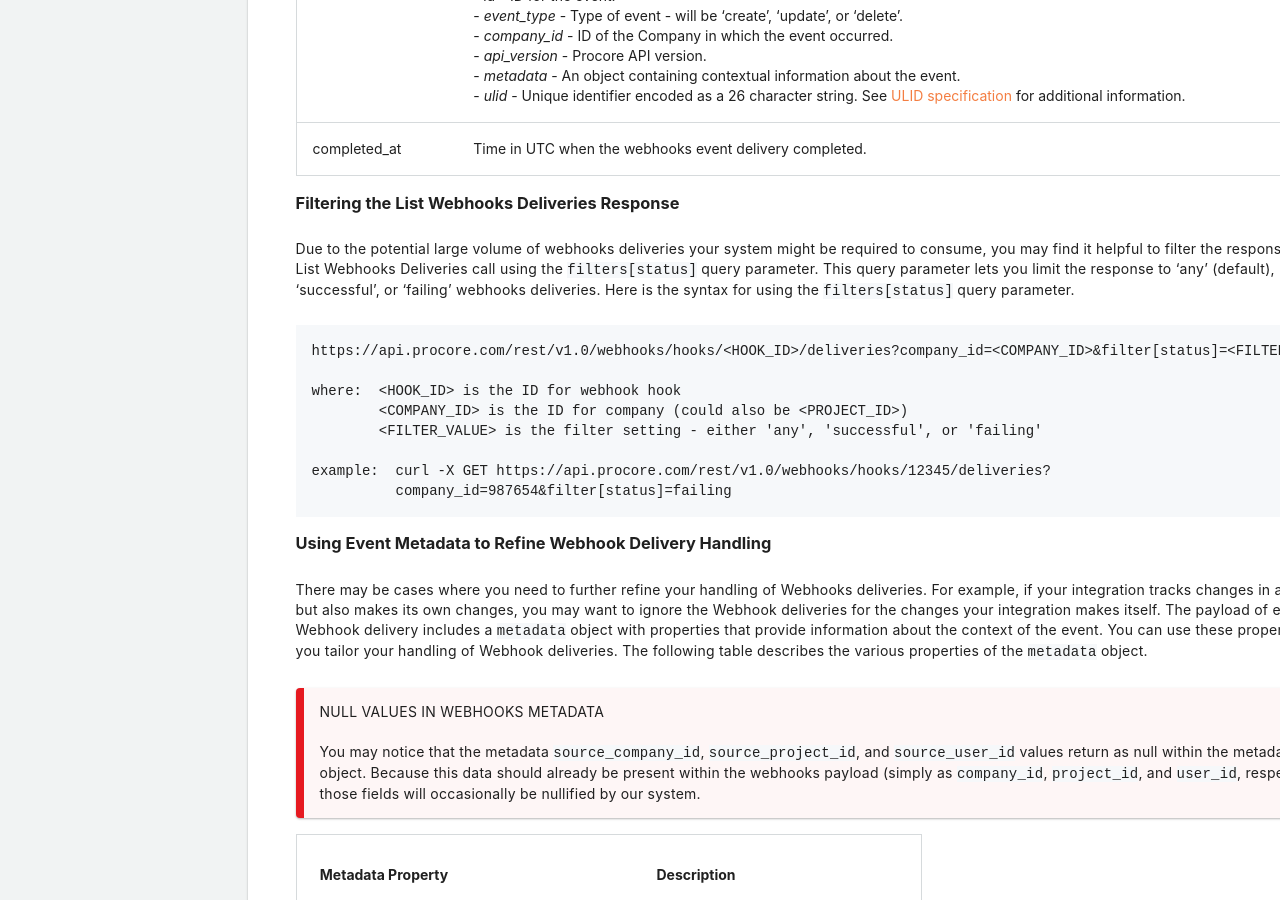
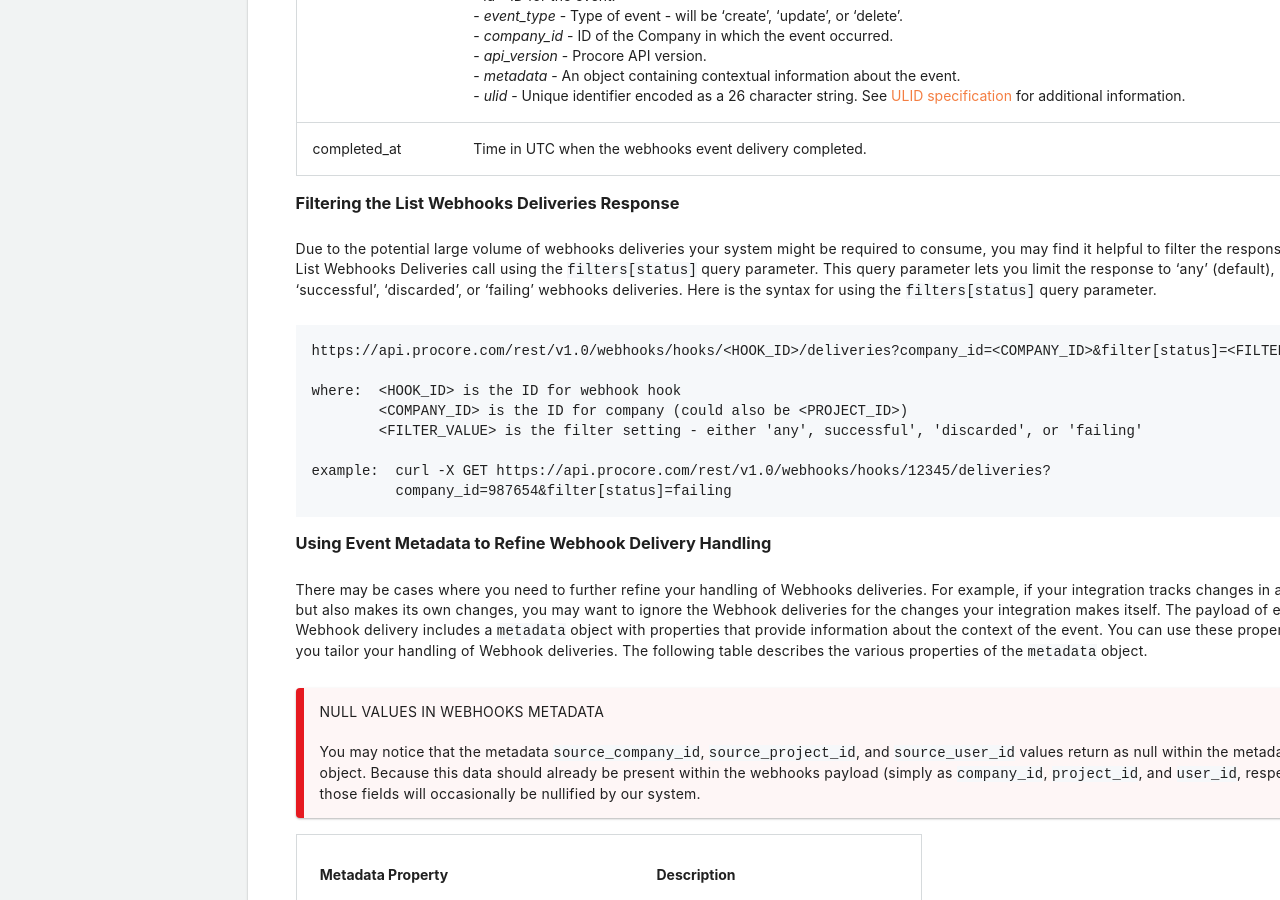
Before and after one commit to procore/documentation, a Jekyll site: the page built from webhooks/webhooks_api.md, in a window 1280 px wide and 900 px high, scrolled down 5250 px. Built offline with Jekyll 4.4.1, drawn with Linux system fonts in a browser that asks for light colours; comment, search, counter and statistics services are not loaded.

Commit message:
Adding discarded as a filter possibility.

````diff
--- a/webhooks/webhooks_api.md
+++ b/webhooks/webhooks_api.md
@@ -161,7 +161,7 @@ The following table describes the various attributes of the List Webhooks Delive
 ### Filtering the List Webhooks Deliveries Response
 
 Due to the potential large volume of webhooks deliveries your system might be required to consume, you may find it helpful to filter the response from the List Webhooks Deliveries call using the `filters[status]` query parameter.
-This query parameter lets you limit the response to 'any' (default), 'successful', or 'failing' webhooks deliveries.
+This query parameter lets you limit the response to 'any' (default), 'successful', 'discarded', or 'failing' webhooks deliveries.
 Here is the syntax for using the `filters[status]` query parameter.
 
 ```
@@ -169,7 +169,7 @@ https://api.procore.com/rest/v1.0/webhooks/hooks/<HOOK_ID>/deliveries?company_id
 
 where:  <HOOK_ID> is the ID for webhook hook
         <COMPANY_ID> is the ID for company (could also be <PROJECT_ID>)
-        <FILTER_VALUE> is the filter setting - either 'any', 'successful', or 'failing'
+        <FILTER_VALUE> is the filter setting - either 'any', successful', 'discarded', or 'failing'
 
 example:  curl -X GET https://api.procore.com/rest/v1.0/webhooks/hooks/12345/deliveries?
           company_id=987654&filter[status]=failing
````
